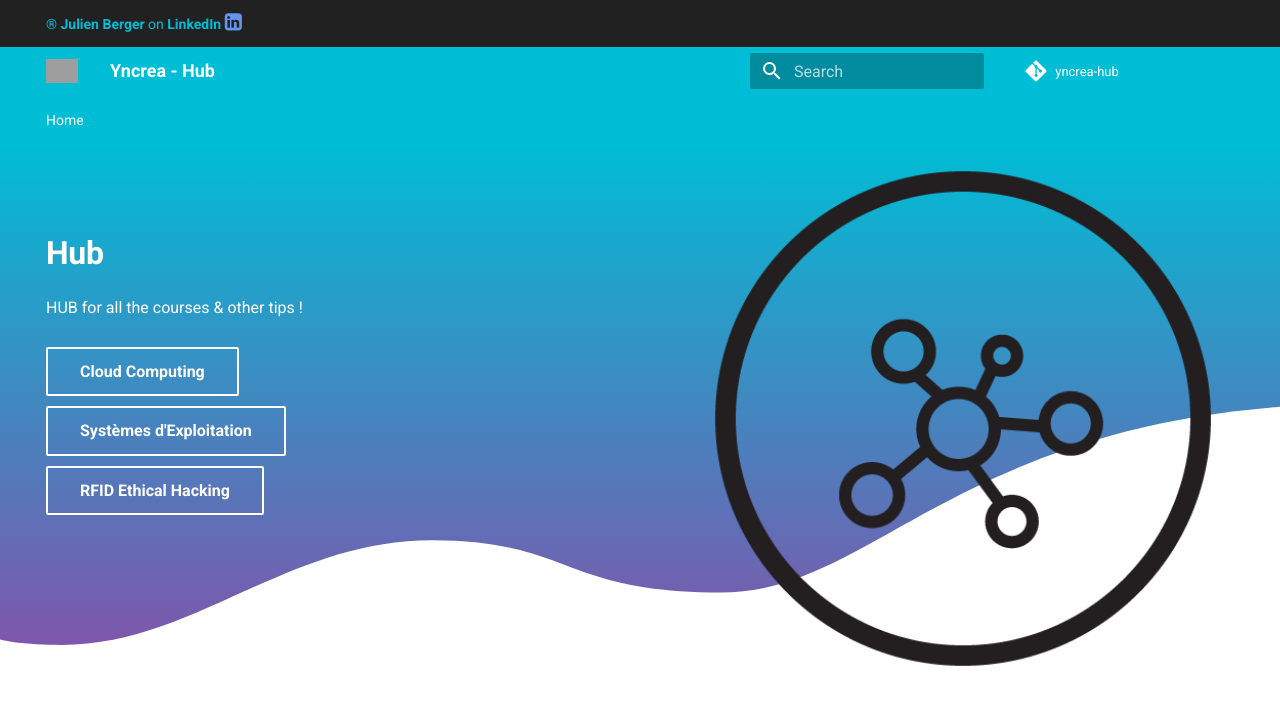
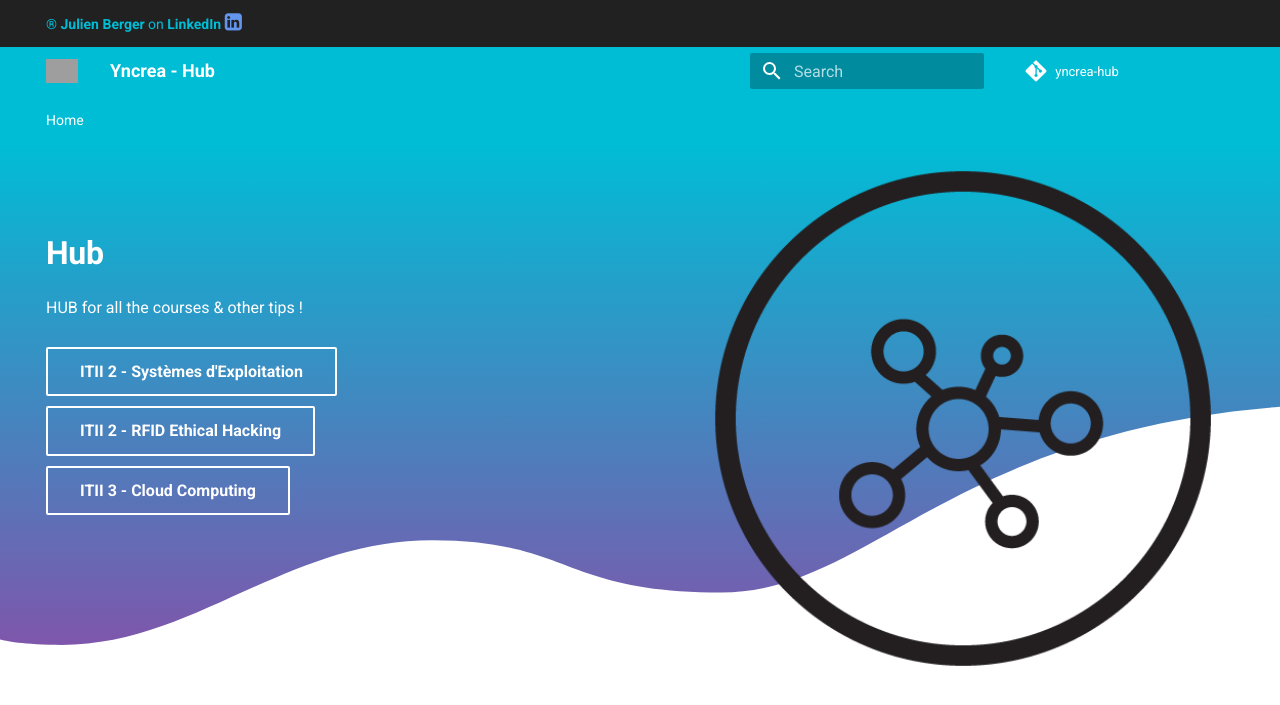
Before and after one commit to jurocknsail/yncrea-hub, an MkDocs documentation site: the page built from docs/index.md, in a window 1280 px wide. Shown: the top 705 px of the page. Built offline with MkDocs 1.6.1 and Material for MkDocs 9.7.7, drawn with Linux system fonts in a browser that asks for light colours; comment, search, counter and statistics services are not loaded; grey boxes are pictures that could not be loaded.

Commit message:
Change list

```diff
--- a/material/overrides/home.html
+++ b/material/overrides/home.html
@@ -17,15 +17,17 @@
 <!--        <a href="{{ page.next_page.url | url }}" title="{{ page.next_page.title | striptags }}" class="md-button md-button&#45;&#45;primary">-->
 <!--          Get started-->
 <!--        </a>-->
-        <a href="https://jurocknsail.github.io/yncrea-cloudcomputing/" title="{{ lang.t('source.link.title') }}" class="md-button">
-          Cloud Computing
-        </a>
+
         <a href="https://jurocknsail.github.io/yncrea-sysexp/" title="{{ lang.t('source.link.title') }}" class="md-button">
-          Systèmes d'Exploitation
+          ITII 2 - Systèmes d'Exploitation
         </a>
         <a href="https://jurocknsail.github.io/yncrea-rfid/" title="{{ lang.t('source.link.title') }}" class="md-button">
-          RFID Ethical Hacking
+          ITII 2 - RFID Ethical Hacking
         </a>
+        <a href="https://jurocknsail.github.io/yncrea-cloudcomputing/" title="{{ lang.t('source.link.title') }}" class="md-button">
+          ITII 3 - Cloud Computing
+        </a>
+
       </div>
     </div>
   </div>
```
